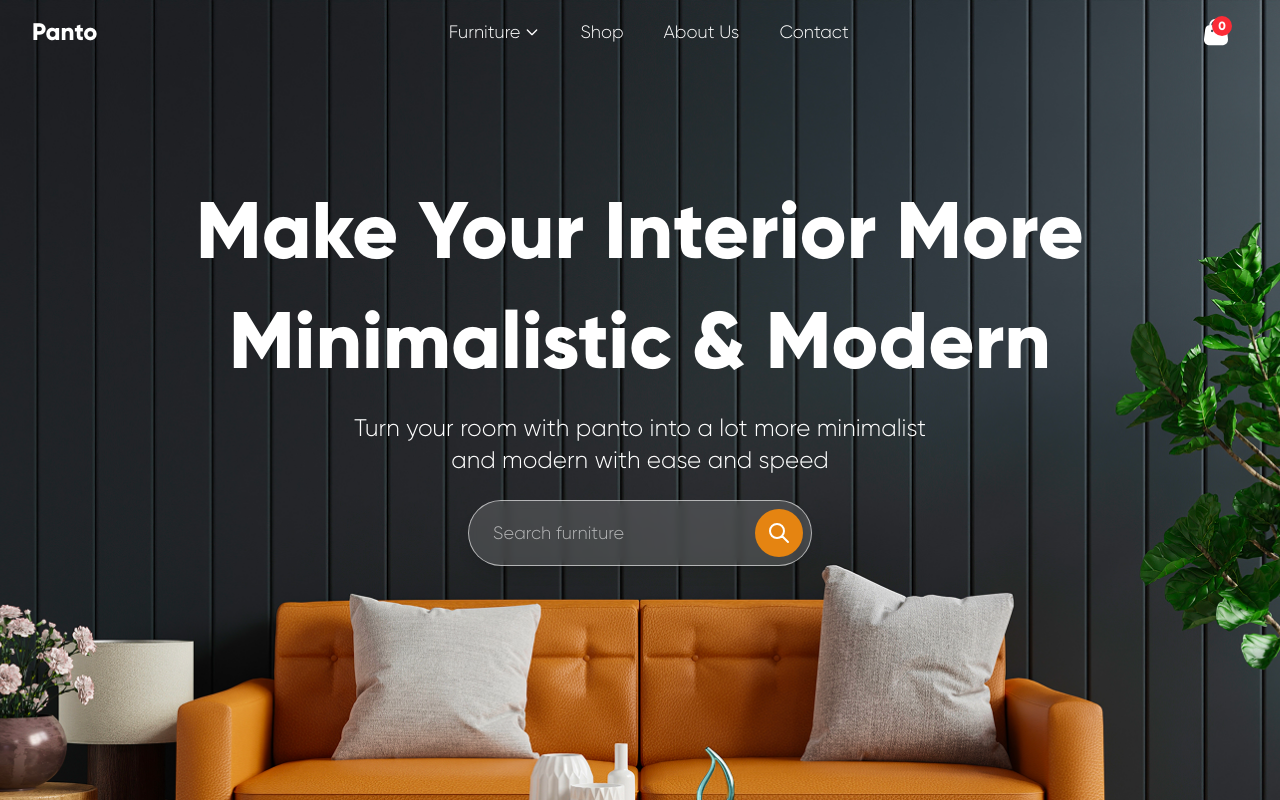
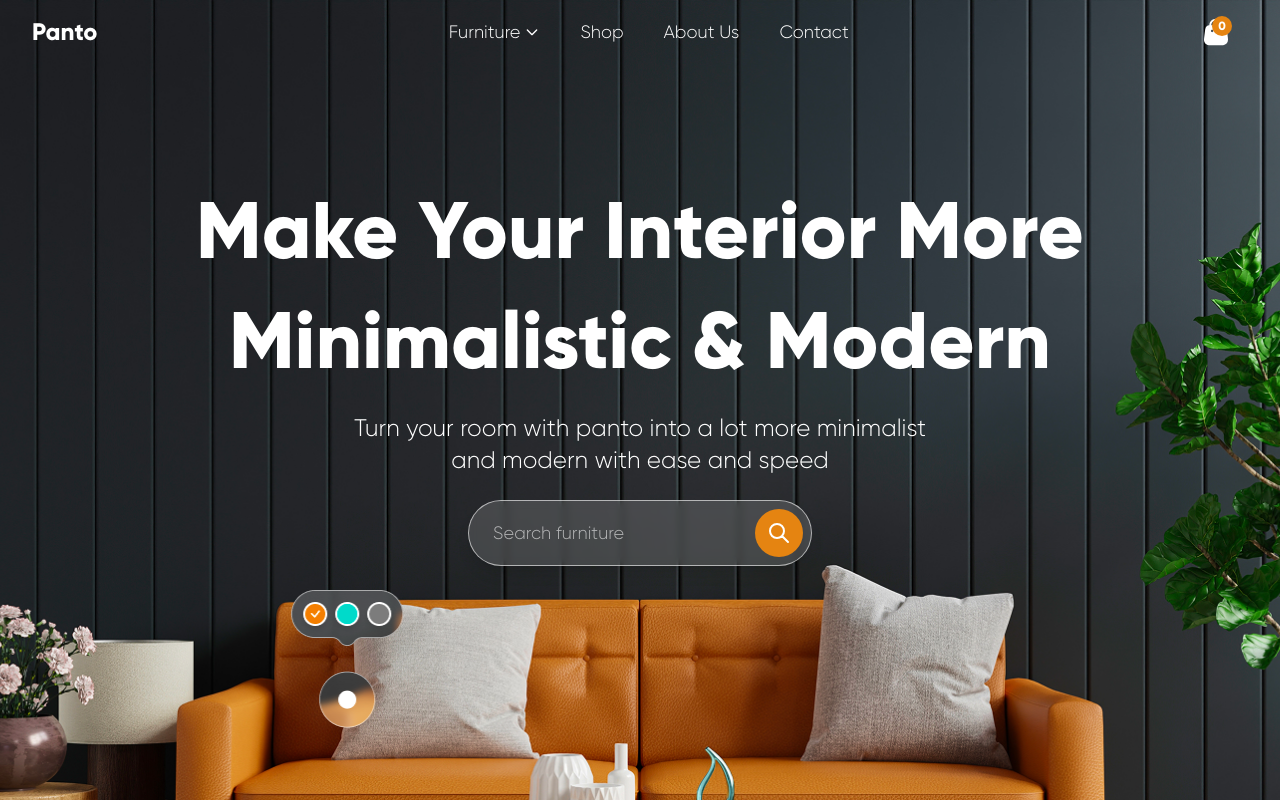
Before and after one commit to rohit170720/panto, a React (Vite) app: page / in a window 1280 px wide. Shown: the top 800 px of the page. Built offline with nearby package versions, Linux system fonts and the light colour scheme.

Commit message:
added new changes

```diff
--- a/src/components/header/Header.tsx
+++ b/src/components/header/Header.tsx
@@ -9,7 +9,7 @@ const CartIcon = ({ cartItemsLength }: { cartItemsLength: number }) => (
       alt='Cart icon'
       className='w-8 h-8 rounded-full'
     />
-    <span className='absolute top-0 right-0 bg-red-500 text-white text-xs font-semibold rounded-full w-5 h-5 flex items-center justify-center'>
+    <span className='absolute top-0 right-0 bg-(--custom-orange) text-white text-xs font-semibold rounded-full w-5 h-5 flex items-center justify-center'>
       {cartItemsLength || 0}
     </span>
   </div>
--- a/src/components/landing/Landing.tsx
+++ b/src/components/landing/Landing.tsx
@@ -17,6 +17,11 @@ function Landing() {
       <div className='min-h-screen md:min-h-[67.5rem] bg-[url(/assets/hero-banner.jpg)] bg-cover bg-center relative'>
         <Header />
         <HeroBanner />
+        <img
+          src='/assets/hover.png'
+          alt='Hero Banner'
+          className='hidden xl:block absolute left-0 w-max h-max object-cover  translate-x-[260%]'
+        />
         <div className='absolute bottom-0 left-0 right-0 p-10 bg-linear-to-b from-[#ffffff00] from-0% to-white to-100%' />
       </div>
 
```
Also changed, not shown: public/assets/hover.png (added).
